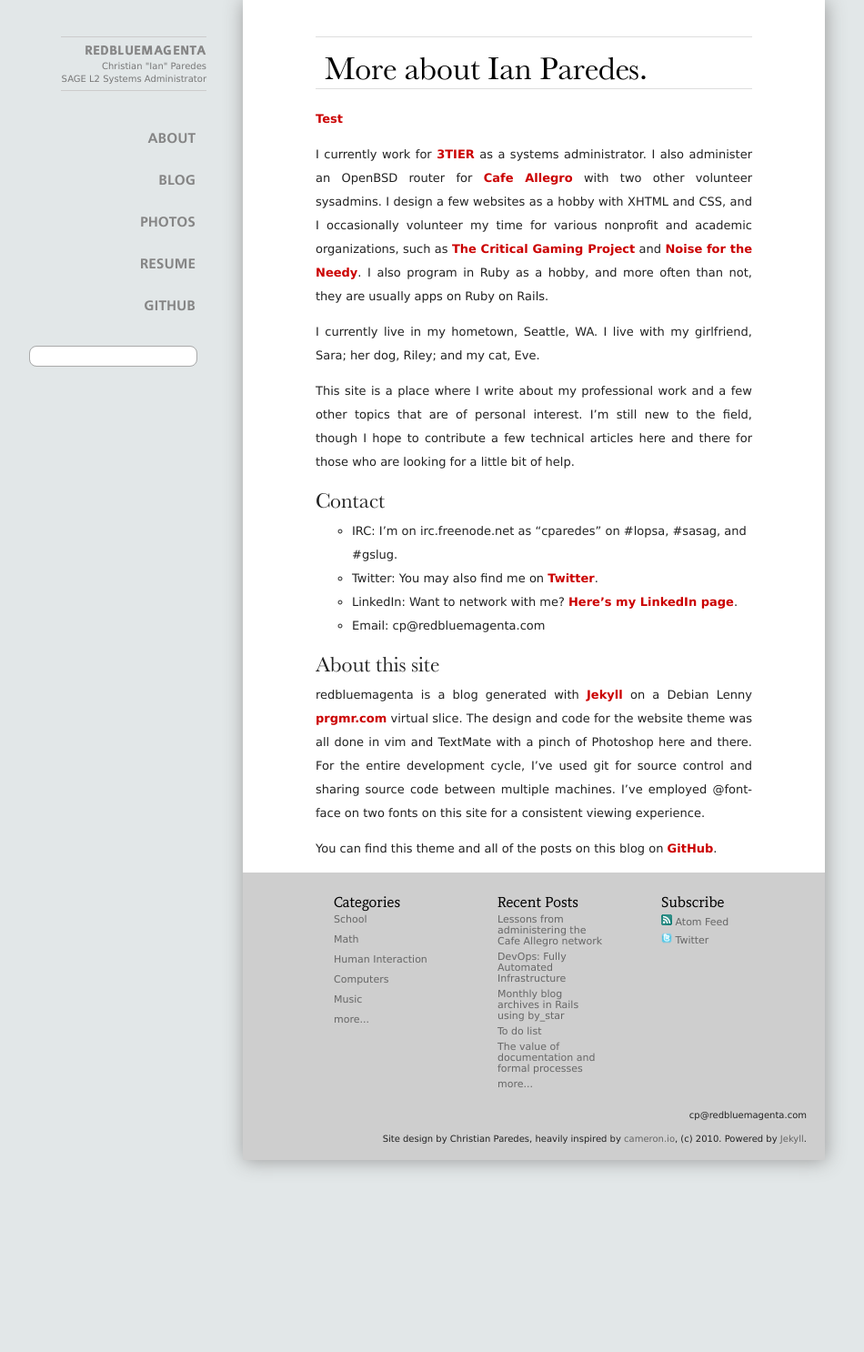
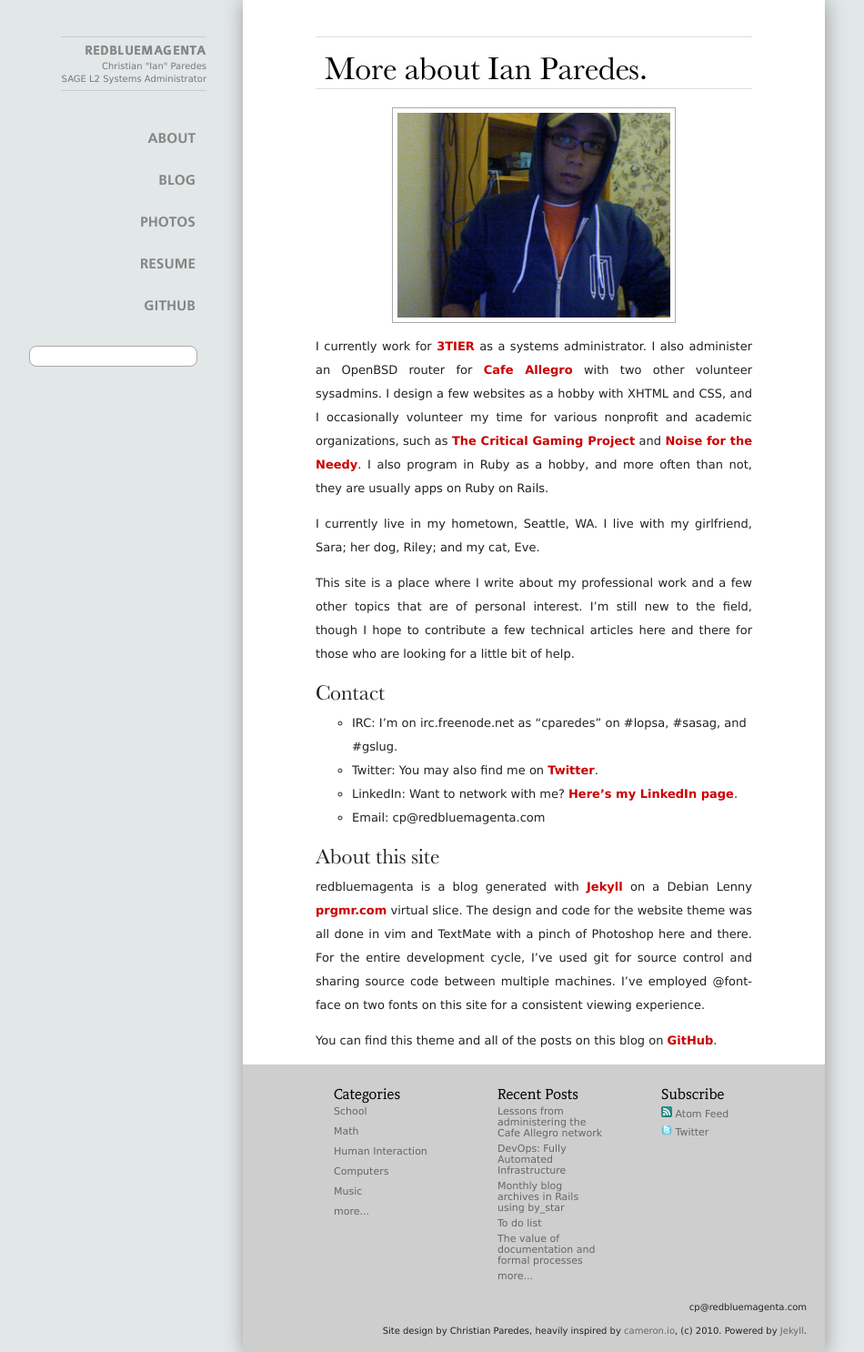
Before and after one commit to cparedes/redbluemagenta.com, a Jekyll site: the page built from about.markdown, in a window 1280 px wide. Shown: the whole page at 91% size, without its empty margins (63-1013 px from the left). Built offline with Jekyll 4.4.1, drawn with Linux system fonts in a browser that asks for light colours; Markdown is read by kramdown in place of the engine named in the settings; comment, search, counter and statistics services are not loaded.

Commit message:
Modifying more crap.

```diff
--- a/about.markdown
+++ b/about.markdown
@@ -4,7 +4,7 @@ title: About
 blurb: More about Ian Paredes.
 ---
 
-<p><a href="/images/ian.jpg" rel="lightbox">Test</a></p>
+<p><a href="/images/ian.jpg" title="Ian in the flesh" rel="lightbox"><img src="/images/ian.jpg" width="300" height="225" class="aligncenter" /></a></p>
 
 I currently work for [3TIER] [1] as a systems administrator. I also administer
 an OpenBSD router for [Cafe Allegro] [2] with two other volunteer sysadmins. I
```
